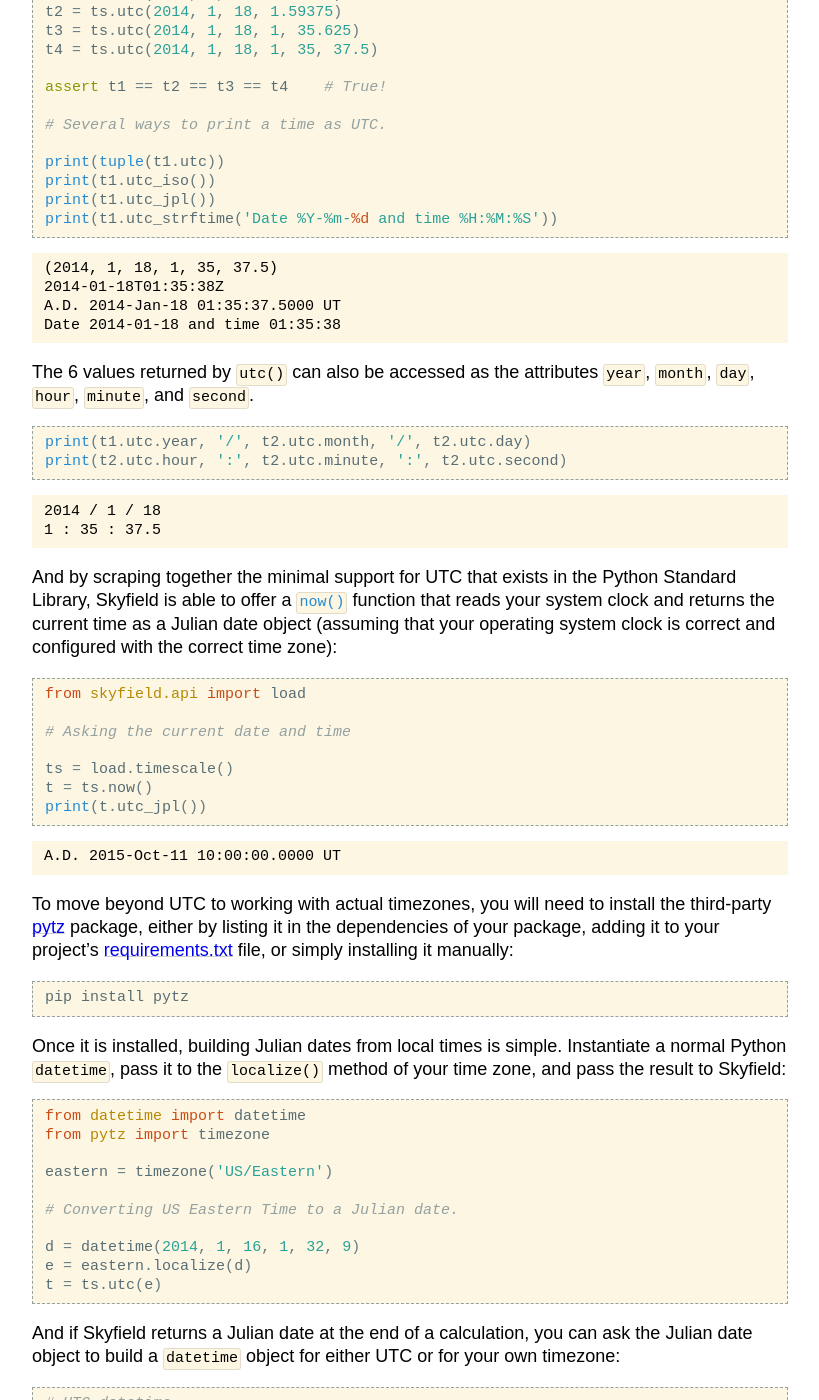
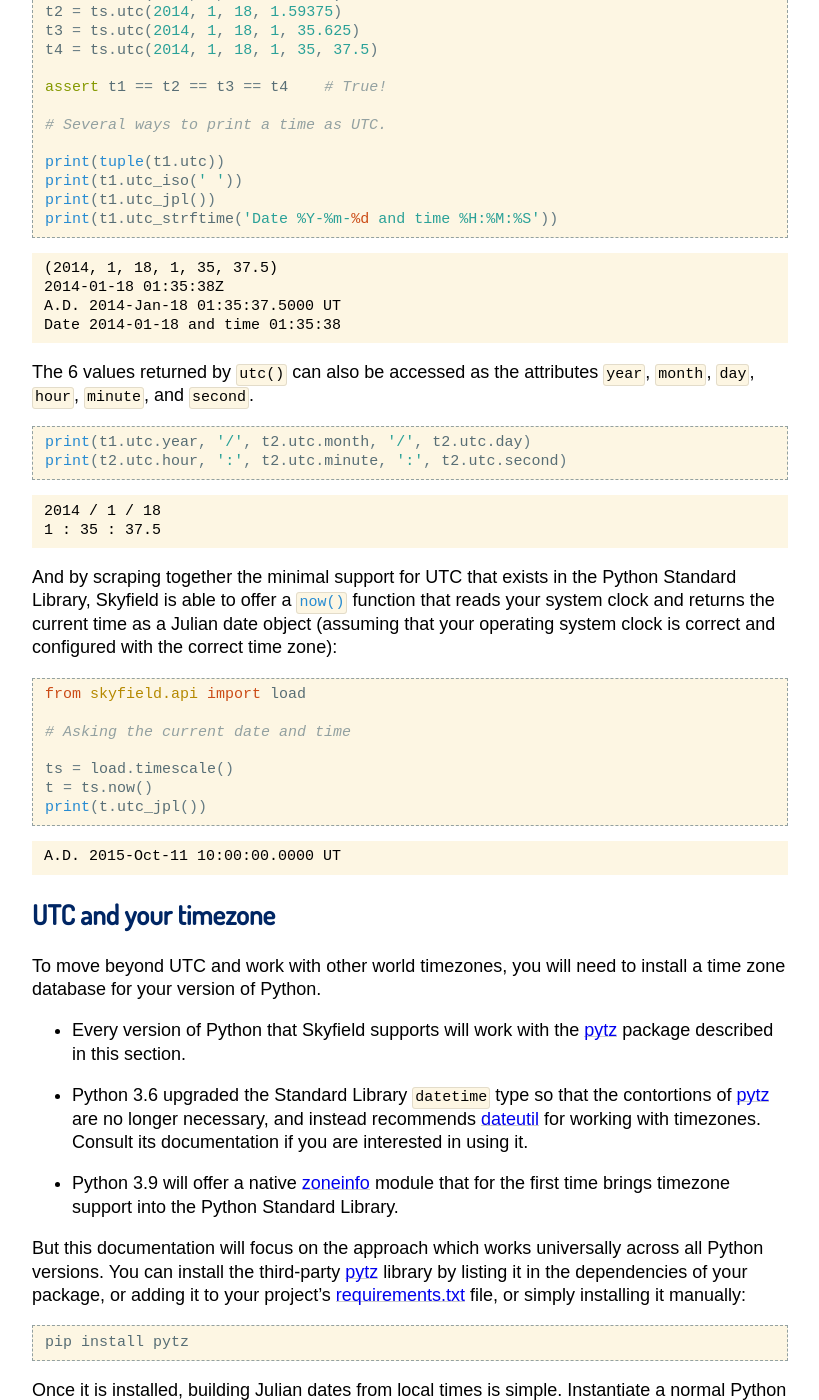
Before and after one commit to skyfielders/python-skyfield, a Sphinx documentation site: the page built from skyfield/documentation/time.rst, in a window 1280 px wide and 1400 px high, scrolled down 2133 px. Shown: the whole window, without its empty margins (230-1049 px from the left). Built offline with Sphinx 7.4.7, drawn with Linux system fonts in a browser that asks for light colours; some web fonts are replaced; some of the changed text lies outside the part shown.

Commit message:
For #406, mention more modern timezone sources

```diff
--- a/skyfield/documentation/time.rst
+++ b/skyfield/documentation/time.rst
@@ -140,14 +140,14 @@ For example:
     # Several ways to print a time as UTC.
 
     print(tuple(t1.utc))
-    print(t1.utc_iso())
+    print(t1.utc_iso(' '))
     print(t1.utc_jpl())
     print(t1.utc_strftime('Date %Y-%m-%d and time %H:%M:%S'))
 
 .. testoutput::
 
     (2014, 1, 18, 1, 35, 37.5)
-    2014-01-18T01:35:38Z
+    2014-01-18 01:35:38Z
     A.D. 2014-Jan-18 01:35:37.5000 UT
     Date 2014-01-18 and time 01:35:38
 
@@ -187,11 +187,33 @@ and configured with the correct time zone):
 
     A.D. 2015-Oct-11 10:00:00.0000 UT
 
-To move beyond UTC to working with actual timezones,
-you will need to install
-the third-party `pytz`_ package,
-either by listing it in the dependencies of your package,
-adding it to your project’s `requirements.txt`_ file,
+UTC and your timezone
+=====================
+
+To move beyond UTC and work with other world timezones,
+you will need to install a time zone database
+for your version of Python.
+
+* Every version of Python that Skyfield supports
+  will work with the `pytz`_ package described in this section.
+
+* Python 3.6 upgraded the Standard Library ``datetime`` type
+  so that the contortions of `pytz`_ are no longer necessary,
+  and instead recommends
+  `dateutil <https://dateutil.readthedocs.io/en/stable/>`_
+  for working with timezones.
+  Consult its documentation if you are interested in using it.
+
+* Python 3.9 will offer a native
+  `zoneinfo <https://docs.python.org/3.9/library/zoneinfo.html>`_
+  module that for the first time brings timezone support
+  into the Python Standard Library.
+
+But this documentation will focus on the approach
+which works universally across all Python versions.
+You can install the third-party `pytz`_ library
+by listing it in the dependencies of your package,
+or adding it to your project’s `requirements.txt`_ file,
 or simply installing it manually::
 
     pip install pytz
```
Also changed, not shown: other parts of skyfield/documentation/time.rst (+12 -12 lines), 1 other file.
